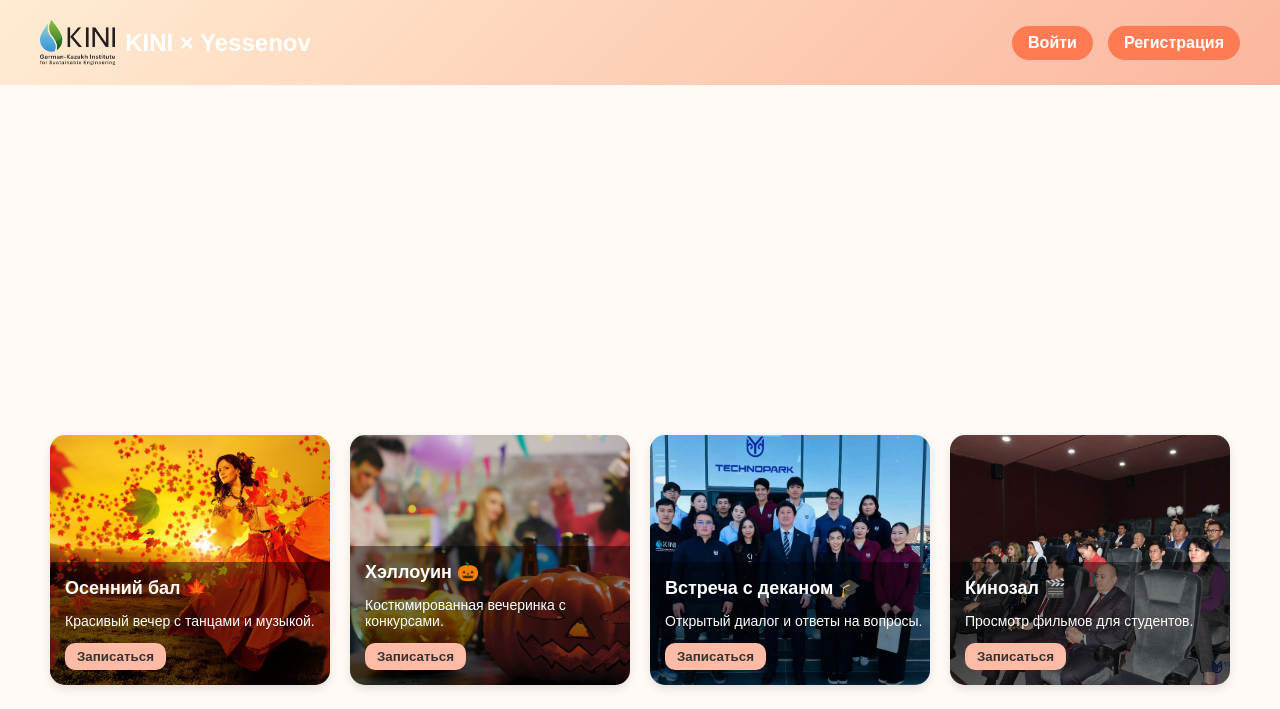
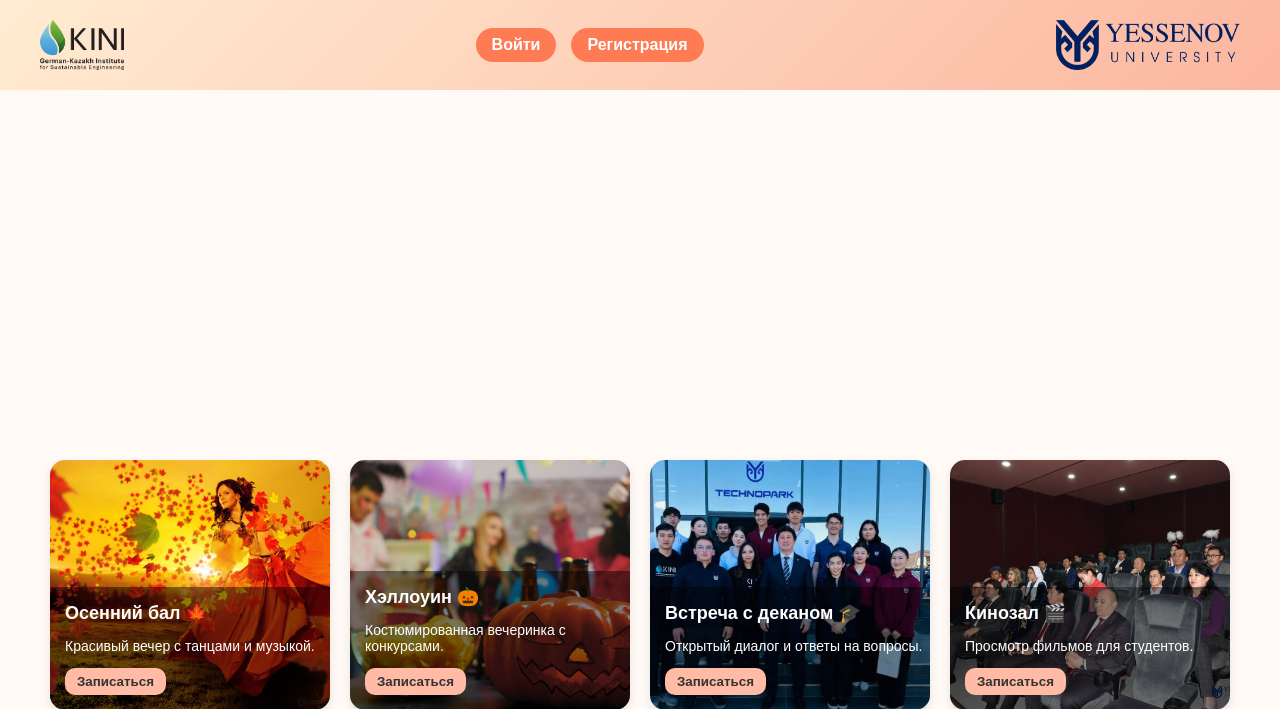
Before and after one commit to tendibaikyzyy-arch/event_project, a Django app: template events/templates/events/home.html in a window 1280 px wide. Shown: the top 709 px of the page. Run offline with Django 5.2, Linux system fonts and the light colour scheme; the template is opened without the code that fills it, so the values that code supplies are empty.

Commit message:
Updated full home page design

```diff
--- a/events/templates/events/home.html
+++ b/events/templates/events/home.html
@@ -22,20 +22,8 @@
             align-items: center;
         }
 
-        header .logo {
-            display: flex;
-            align-items: center;
-        }
-
-        header .logo img {
-            height: 45px;
-            margin-right: 10px;
-        }
-
-        header h1 {
-            color: white;
-            font-size: 24px;
-            margin: 0;
+        header img {
+            height: 50px;
         }
 
         .auth-buttons {
@@ -57,37 +45,36 @@
             background: #ff5722;
         }
 
-        /* 🔹 Баннер баяу айналу */
+        /* 🔹 Баннер баяу айналу (3 сурет, 6 секунд сайын) */
         .banner {
             width: 100%;
-            height: 300px;
+            height: 320px;
             overflow: hidden;
             position: relative;
         }
 
         .slides {
             display: flex;
-            width: 400%;
+            width: 300%;
             height: 100%;
-            animation: slide 20s infinite;
+            animation: slide 18s infinite;
             transition: transform 1s ease-in-out;
         }
 
         .slides img {
             width: 100%;
-            height: 300px;
+            height: 320px;
             object-fit: cover;
         }
 
+        /* әр баннер 6 секунд */
         @keyframes slide {
             0%   { transform: translateX(0%); }
-            20%  { transform: translateX(0%); }
-            25%  { transform: translateX(-100%); }
-            45%  { transform: translateX(-100%); }
-            50%  { transform: translateX(-200%); }
-            70%  { transform: translateX(-200%); }
-            75%  { transform: translateX(-300%); }
-            95%  { transform: translateX(-300%); }
+            28%  { transform: translateX(0%); }
+            33%  { transform: translateX(-100%); }
+            61%  { transform: translateX(-100%); }
+            66%  { transform: translateX(-200%); }
+            95%  { transform: translateX(-200%); }
             100% { transform: translateX(0%); }
         }
 
@@ -170,7 +157,7 @@
         }
 
         .about p {
-     max-width: 800px;
+            max-width: 800px;
             margin: 10px auto;
             line-height: 1.6;
             color: #444;
@@ -188,11 +175,9 @@
 </head>
 
 <body>
+    <!-- 🔹 Шапка -->
     <header>
-        <div class="logo">
-            <img src="{% static 'img/kini.png' %}" alt="KINI Logo">
-            <h1>KINI × Yessenov</h1>
-        </div>
+        <img src="{% static 'img/kini.png' %}" alt="KINI Logo">
         <div class="auth-buttons">
             {% if user.is_authenticated %}
                 <span style="color:white;">👋 {{ user.username }}</span>
@@ -202,6 +187,7 @@
                 <a href="{% url 'signup' %}">Регистрация</a>
             {% endif %}
         </div>
+        <img src="{% static 'img/yessenov.png' %}" alt="Yessenov Logo">
     </header>
 
     <!-- 🔹 Слайдер -->
@@ -210,7 +196,6 @@
             <img src="{% static 'img/banner1.png' %}" alt="Banner 1">
             <img src="{% static 'img/banner2.png' %}" alt="Banner 2">
             <img src="{% static 'img/banner3.png' %}" alt="Banner 3">
-            <img src="{% static 'img/banner4.png' %}" alt="Banner 4">
         </div>
     </section>
 
```
